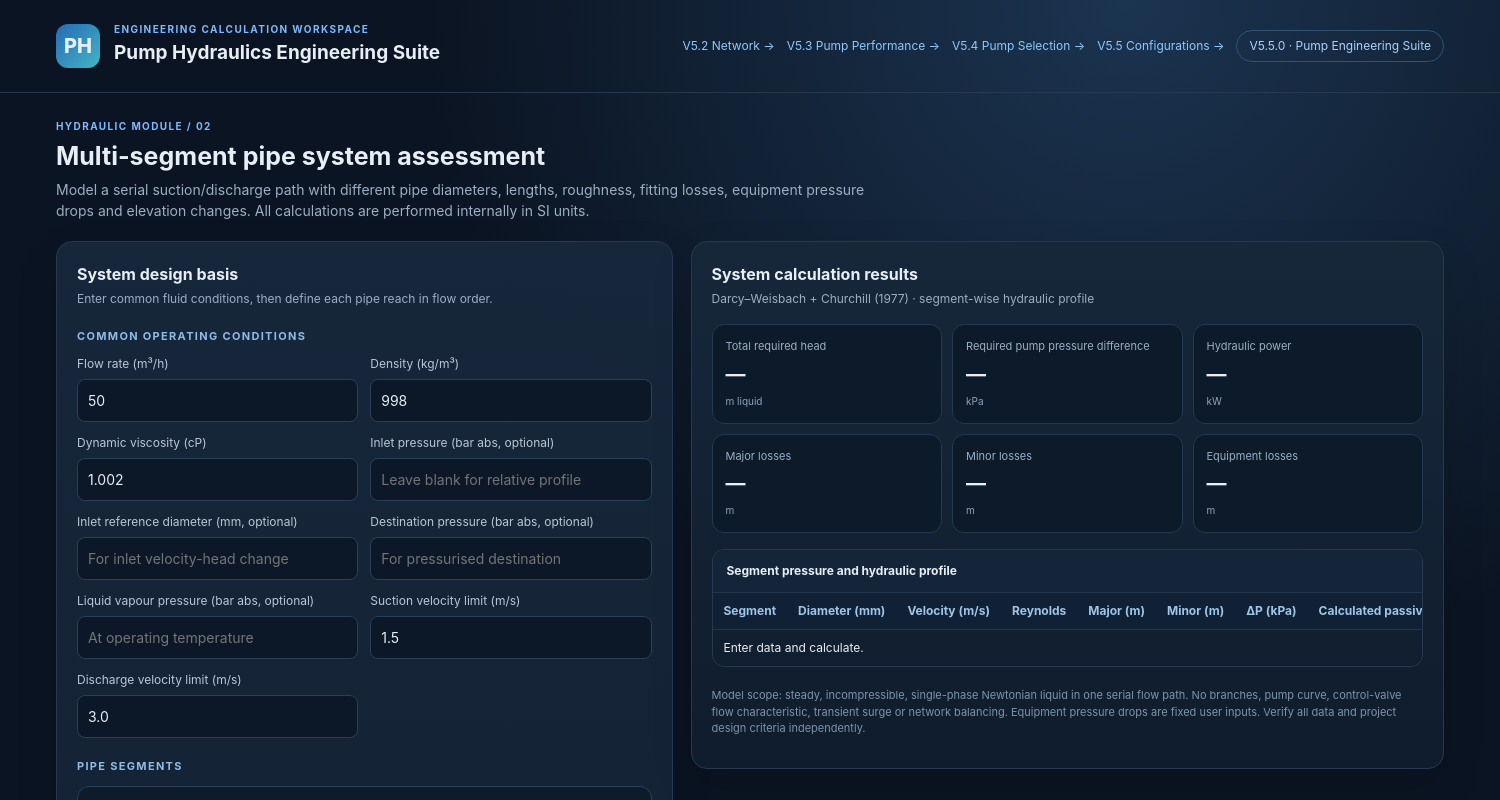
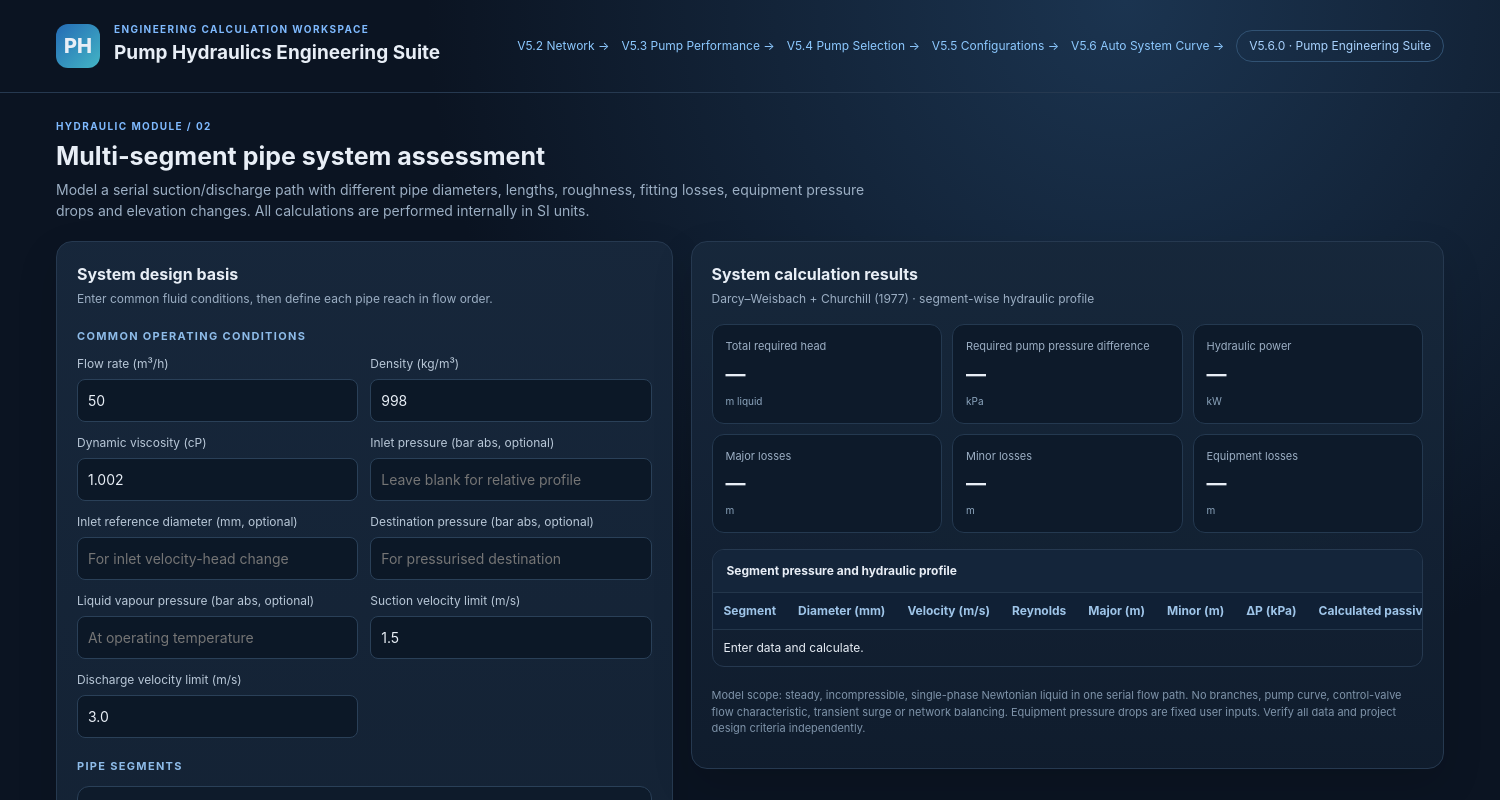
Before and after one commit to jeeva-source/pump-hydraulics-engineering-suite, an Electron app: page app/index.html in a window 1500 px wide. Shown: the top 800 px of the page. Drawn offline with Linux system fonts and the light colour scheme.

Commit message:
Add V5.6 navigation to main application

```diff
--- a/app/index.html
+++ b/app/index.html
@@ -11,7 +11,7 @@ main{max-width:1500px;margin:auto;padding:26px clamp(16px,4vw,56px) 60px}.intro{
 @media(max-width:900px){.layout{grid-template-columns:1fr}}@media(max-width:560px){.fields{grid-template-columns:1fr}.results{grid-template-columns:1fr 1fr}.panel{padding:15px}.intro h2{font-size:21px}}
 </style></head>
 <body>
-<header><div class="brand"><div class="mark">PH</div><div><div class="eyebrow">Engineering calculation workspace</div><h1>Pump Hydraulics Engineering Suite</h1></div></div><div style="display:flex;align-items:center;gap:12px;flex-wrap:wrap"><a href="./network.html" style="color:#8dc9ff;text-decoration:none;font-size:12px">V5.2 Network →</a><a href="./pump-performance.html" style="color:#8dc9ff;text-decoration:none;font-size:12px">V5.3 Pump Performance →</a><a href="./pump-selection.html" style="color:#8dc9ff;text-decoration:none;font-size:12px">V5.4 Pump Selection →</a><a href="./pump-configurations.html" style="color:#8dc9ff;text-decoration:none;font-size:12px">V5.5 Configurations →</a><div class="version">V5.5.0 · Pump Engineering Suite</div></div></header>
+<header><div class="brand"><div class="mark">PH</div><div><div class="eyebrow">Engineering calculation workspace</div><h1>Pump Hydraulics Engineering Suite</h1></div></div><div style="display:flex;align-items:center;gap:12px;flex-wrap:wrap"><a href="./network.html" style="color:#8dc9ff;text-decoration:none;font-size:12px">V5.2 Network →</a><a href="./pump-performance.html" style="color:#8dc9ff;text-decoration:none;font-size:12px">V5.3 Pump Performance →</a><a href="./pump-selection.html" style="color:#8dc9ff;text-decoration:none;font-size:12px">V5.4 Pump Selection →</a><a href="./pump-configurations.html" style="color:#8dc9ff;text-decoration:none;font-size:12px">V5.5 Configurations →</a><a href="./pipe-system-curve.html" style="color:#8dc9ff;text-decoration:none;font-size:12px">V5.6 Auto System Curve →</a><div class="version">V5.6.0 · Pump Engineering Suite</div></div></header>
 <main>
 <div class="intro"><div class="eyebrow">Hydraulic module / 02</div><h2>Multi-segment pipe system assessment</h2><p>Model a serial suction/discharge path with different pipe diameters, lengths, roughness, fitting losses, equipment pressure drops and elevation changes. All calculations are performed internally in SI units.</p></div>
 <div class="layout">
```
